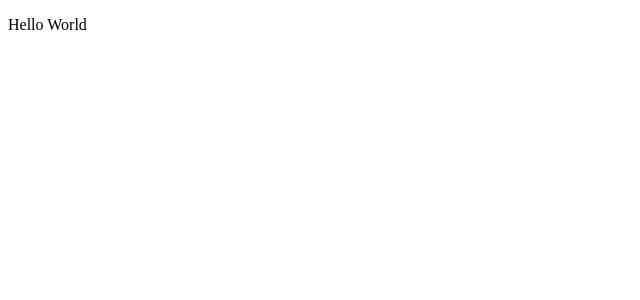
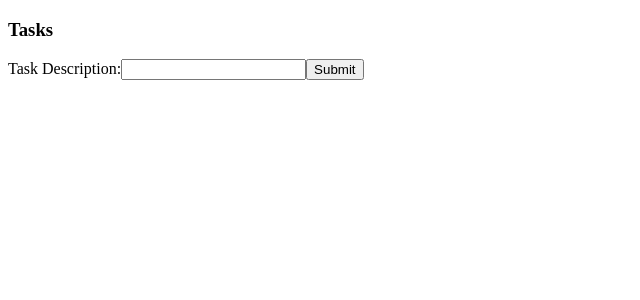
Before and after one commit to lxpan/task-app, a React (Create React App) app: page / in a window 1280 px wide. Shown: the top 300 px of the page, without its empty margins (0-640 px from the left). Built offline with nearby package versions, Linux system fonts and the light colour scheme.

Commit message:
Add basic form input for entering tasks

```diff
--- a/src/App.js
+++ b/src/App.js
@@ -1,9 +1,41 @@
+import React from 'react';
 import Overview from './components/Overview';
 
-function App() {
-  return (
-    <Overview />
-  );
+class App extends React.Component {
+  constructor(props) {
+    super(props);
+    this.state = {
+      inputText: '',
+      tasks: []
+    };
+
+    this.handleChange = this.handleChange.bind(this);
+    this.handleSubmit = this.handleSubmit.bind(this);
+  }
+
+  handleChange(e) {
+    this.setState({inputText: e.target.value});
+  }
+
+  handleSubmit(e) {
+    alert('Tasks Array: ' + this.state.inputText);
+    e.preventDefault();
+  }
+
+  render() {
+    return (
+      <div>
+        <Overview />
+        <form onSubmit={this.handleSubmit}>
+          <label>
+            Task Description:
+            <input type="text" name="taskInput" value={this.state.text} onChange={this.handleChange} />
+            <input type="submit" name="formSubmit" value="Submit" />
+          </label>
+        </form>
+      </div>
+    )
+  }
 }
 
 export default App;
--- a/src/components/Overview.js
+++ b/src/components/Overview.js
@@ -1,9 +1,16 @@
-function Overview(props) {
-    return (
-        <div>
-            <p>Hello World</p>
-        </div>
-    );
+import React from 'react';
+
+/* Overview renders the tasks */
+class Overview extends React.Component {
+    constructor(props) {
+        super(props);
+    }
+
+    render() {
+        return (
+            <h3>Tasks</h3>
+        );
+    }
 }
 
 export default Overview;
```
